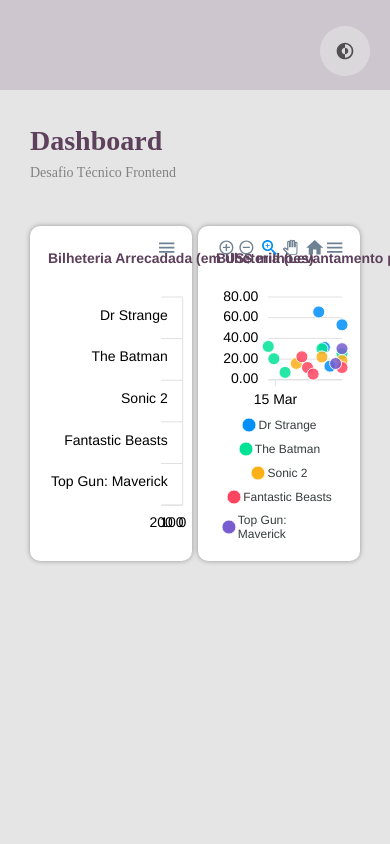
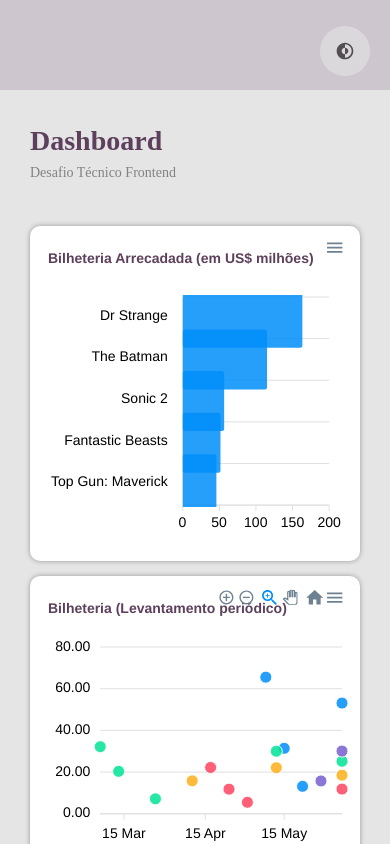
Before and after one commit to jorgejunior618/Dashboard-Minehr, a React (Create React App) app: page / in a window 390 px wide. Built offline with nearby package versions, Linux system fonts and the light colour scheme.

Commit message:
Aplicação de responsividade

```diff
--- a/src/components/chart/styled.ts
+++ b/src/components/chart/styled.ts
@@ -12,4 +12,8 @@
     color: ${({ theme }) => theme.colors.primaria};
     fill: ${({ theme }) => theme.colors.primaria};
   }
+
+  @media only screen and (max-width: 900px) {
+    margin-bottom: 15px;
+  }
 `;
--- a/src/pages/dashboard/styled.ts
+++ b/src/pages/dashboard/styled.ts
@@ -33,4 +33,10 @@
   * {
     overflow: visible;
   }
+
+  @media only screen and (max-width: 900px) {
+    display: flex;
+    flex-direction: column;
+    gap: none;
+  }
 `;
```
